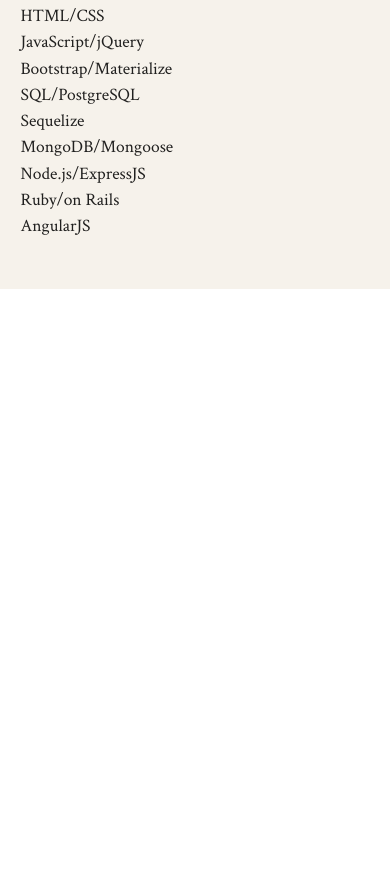
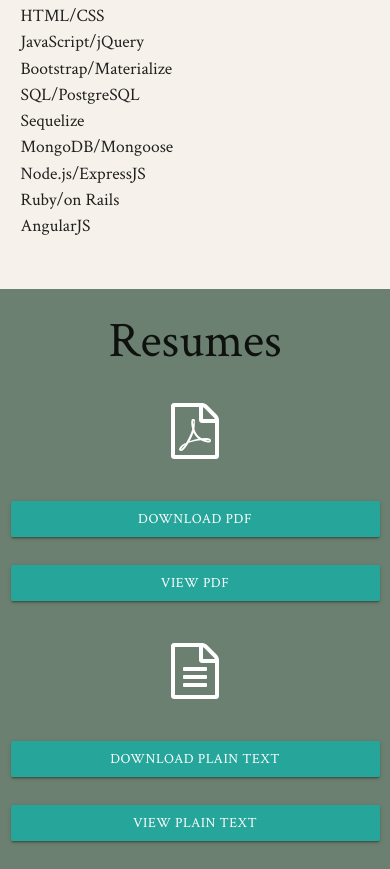
Before and after one commit to atsujimoto/portfolio, a plain HTML site: page index.html in a window 390 px wide. Shown: the part 1826-2695 px from the top of the page. Before the commit the page ends 2115 px from the top, so only its background shows below. Drawn offline with nearby package versions, Linux system fonts and the light colour scheme; some packages are replaced by stand-ins of ours.

```diff
--- a/app/views/home.html
+++ b/app/views/home.html
@@ -46,4 +46,23 @@
       </div>
     </div>
   </section>
+  <section id="resumes">
+    <h2>Resumes</h2>
+    <div class="row">
+      <div class="col s12">
+        <i class="fa fa-file-pdf-o fa-4x" aria-hidden="true"></i>
+      </div>
+      <div class="col s12">
+        <a href="/resumes/Andrew_Tsujimoto.pdf" class="btn col s12 m3 offset-m3" download>Download PDF</a>
+        <a href="https://drive.google.com/file/d/0B8LVuASja0cMRW1CNGx4Q19Jc0E/view?usp=sharing" class="btn col s12 m3">View PDF</a>
+      </div>
+      <div class="col s12">
+        <i class="fa fa-file-text-o fa-4x" aria-hidden="true"></i>
+      </div>
+      <div class="col s12">
+        <a href="resumes/Andrew_Tsujimoto.txt" class="btn col s12 m3 offset-m3" download>Download Plain Text</a>
+        <a href="https://drive.google.com/file/d/0B8LVuASja0cMcmVvVWZENDRsVkk/view?usp=sharing" class="btn col s12 m3">View Plain Text</a>
+      </div>
+    </div>
+  </section>
 </main>
--- a/css/style.css
+++ b/css/style.css
@@ -83,6 +83,29 @@ header h4 {
 
 .skills{
   padding: 0 !important;
+}
+
+#resumes {
+  background-color: #6B8070;
+  text-align: center;
+}
+
+#resumes h2 {
+  margin-top: 0;
+  padding-top: .5em;
+}
+
+#resumes > .row div {
+  margin-top: 1em;
+  margin-bottom: 1em;
+}
+
+#resumes i {
+  color: white;
+}
+
+.btn {
+  margin: 1em;
 }
 
 #profile {
--- a/index.html
+++ b/index.html
@@ -24,15 +24,7 @@
     <li><a href="/#/">Home</a></li>
     <li><a href="/#/#about">Contact</a></li>
     <li><a href="/#/projects">Projects</a></li>
-    <li><span>Resume</span></li>
-    <li class="divider"></li>
-    <li><a href="https://drive.google.com/file/d/0B8LVuASja0cMRW1CNGx4Q19Jc0E/view?usp=sharing">PDF</a></li>
-    <li><a href="https://drive.google.com/file/d/0B8LVuASja0cMcmVvVWZENDRsVkk/view?usp=sharing">Text Version</a></li>
-    <li class="divider"></li>
-  </ul>
-  <ul id="resume-dropdown" class="dropdown-content">
-    <li><a href="https://drive.google.com/file/d/0B8LVuASja0cMRW1CNGx4Q19Jc0E/view?usp=sharing">PDF</a></li>
-    <li><a href="https://drive.google.com/file/d/0B8LVuASja0cMcmVvVWZENDRsVkk/view?usp=sharing">Text Version</a></li>
+    <li><a href="/#/#resumes">Resume</a></li>
   </ul>
   <div class="navbar-fixed">
     <nav>
@@ -47,20 +39,9 @@
           <i class="material-icons right">home</i>
         </a>
         <ul id="nav-mobile" class="right hide-on-med-and-down">
-          <li>
-            <a href="#!"
-               class="dropdown-button"
-               data-beloworigin="true"
-               data-activates="resume-dropdown">
-               Resume<i class="material-icons right">arrow_drop_down</i>
-            </a>
-          </li>
-          <li>
-            <a href="/#/#about">Contact Me</a>
-          </li>
-          <li>
-            <a href="/#/projects">Projects</a>
-          </li>
+          <li><a href="/#/#resumes">Resume</a></li>
+          <li><a href="/#/#about">Contact Me</a></li>
+          <li><a href="/#/projects">Projects</a></li>
         </ul>
       </div>
     </nav>
```
Also changed, not shown: resumes/Andrew_Tsujimoto.txt (added), 1 other file.
